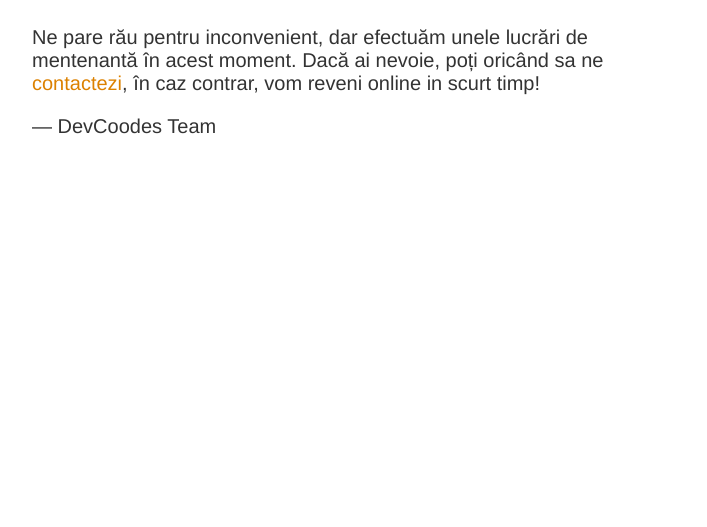
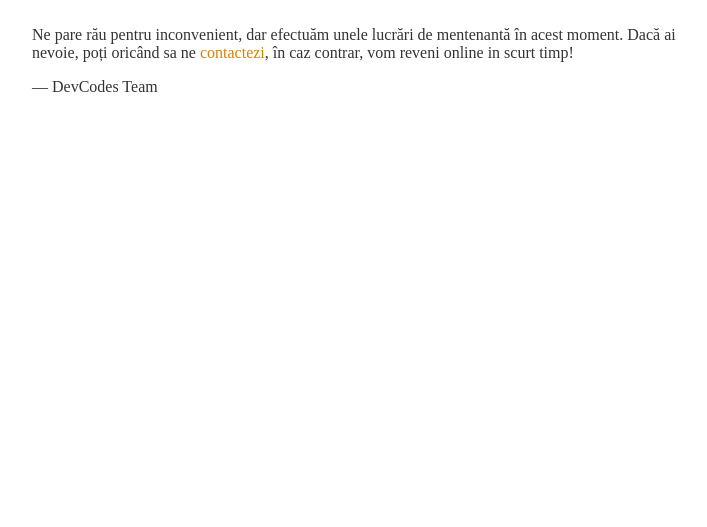
Before and after one commit to Iulian-Dragomirescu/maintenance-page, a plain HTML site: page index.html in a window 1280 px wide. Shown: the part 273-800 px from the top of the page, without its empty margins (283-990 px from the left). Drawn offline with Linux system fonts and the light colour scheme.

Commit message:
Fix typo in team name

```diff
--- a/index.html
+++ b/index.html
@@ -9,7 +9,6 @@
     font-size: 50px;
   }
   body {
-    font: 20px Helvetica, sans-serif;
     color: #333;
   }
   article {
@@ -37,6 +36,6 @@
       <a href="mailto:office@devcodes.ro">contactezi</a>, în caz contrar, vom
       reveni online in scurt timp!
     </p>
-    <p>&mdash; DevCoodes Team</p>
+    <p>&mdash; DevCodes Team</p>
   </div>
 </article>
```
